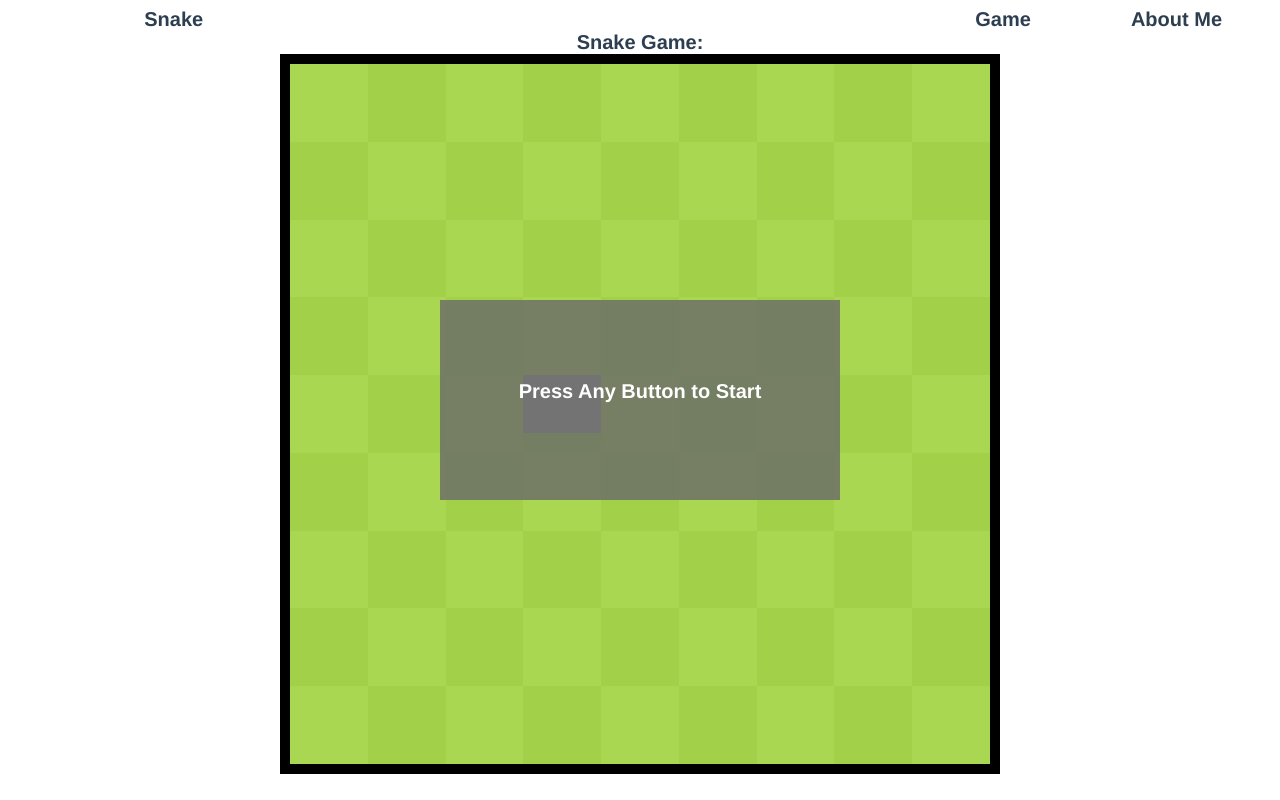
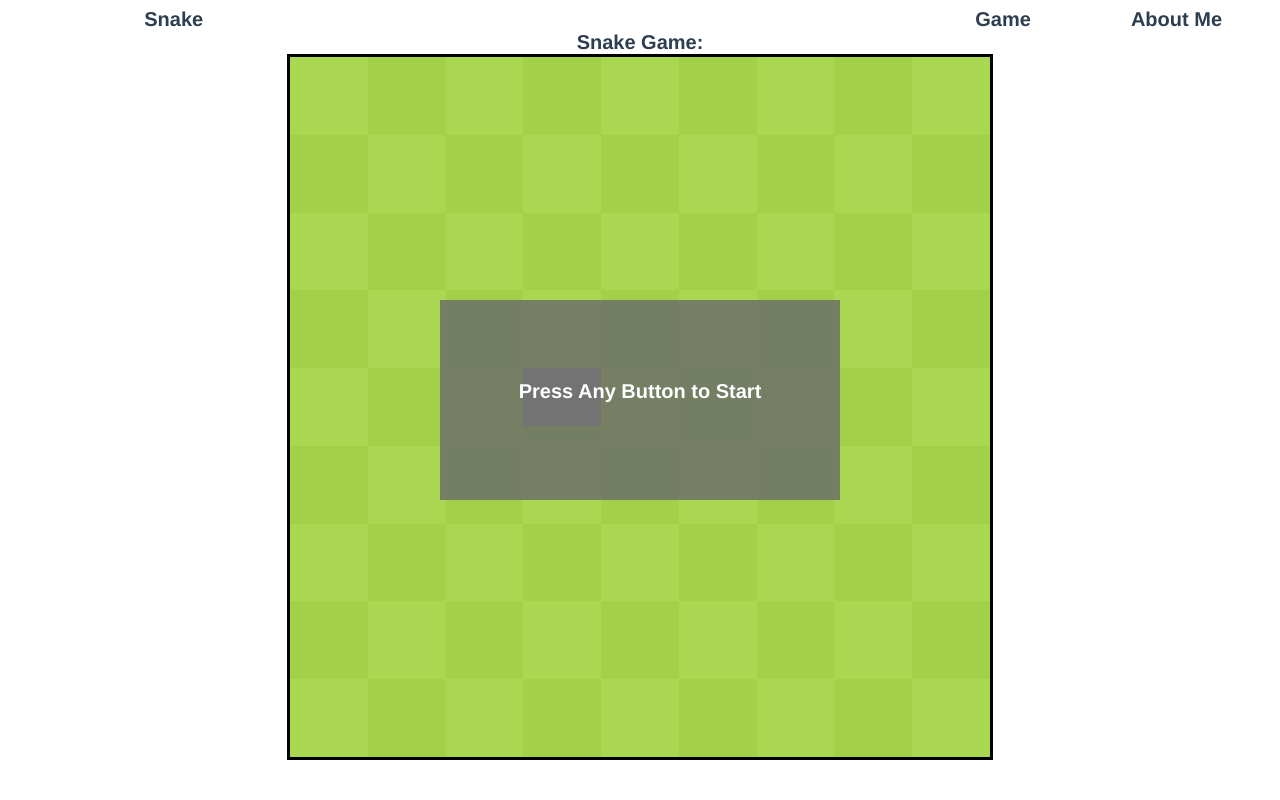
Before and after one commit to Florexianer/VueJSnake, a Vue app: page / in a window 1280 px wide. Built offline with nearby package versions, Linux system fonts and the light colour scheme; grey boxes are pictures that could not be loaded.

Commit message:
changed border size

```diff
--- a/src/components/GameField.vue
+++ b/src/components/GameField.vue
@@ -141,7 +141,7 @@ export default {
   height: 700px;
   display: flex;
   flex-wrap: wrap;
-  border: 10px solid black;
+  border: 3px solid black;
   margin: 0 auto;
 }
 
```
